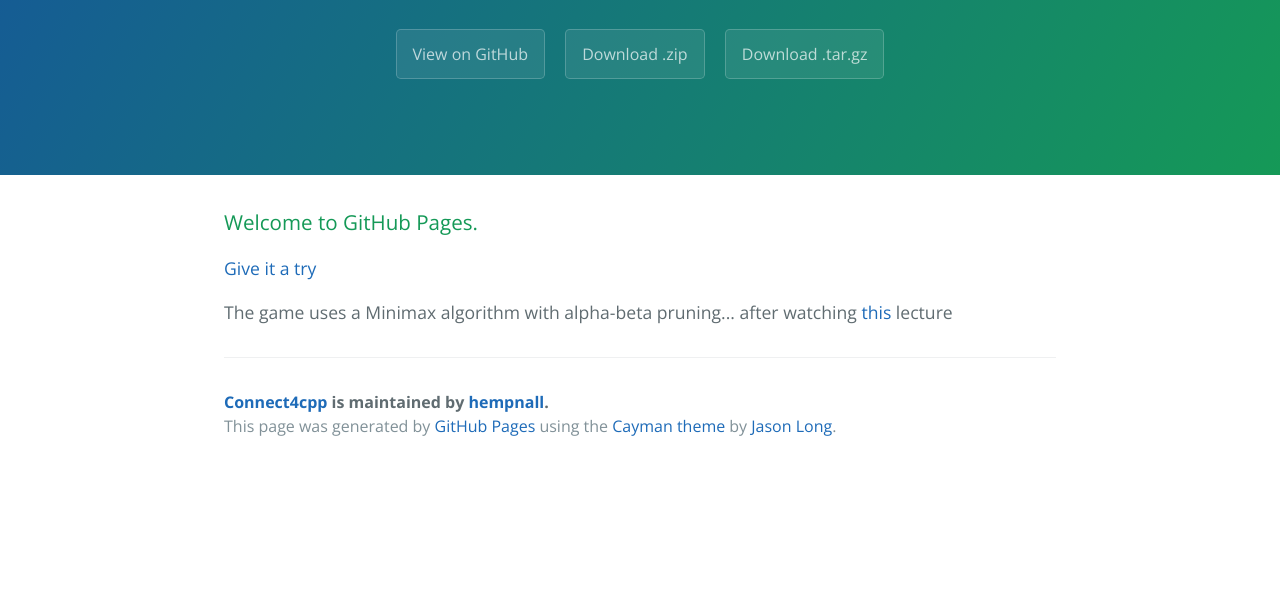
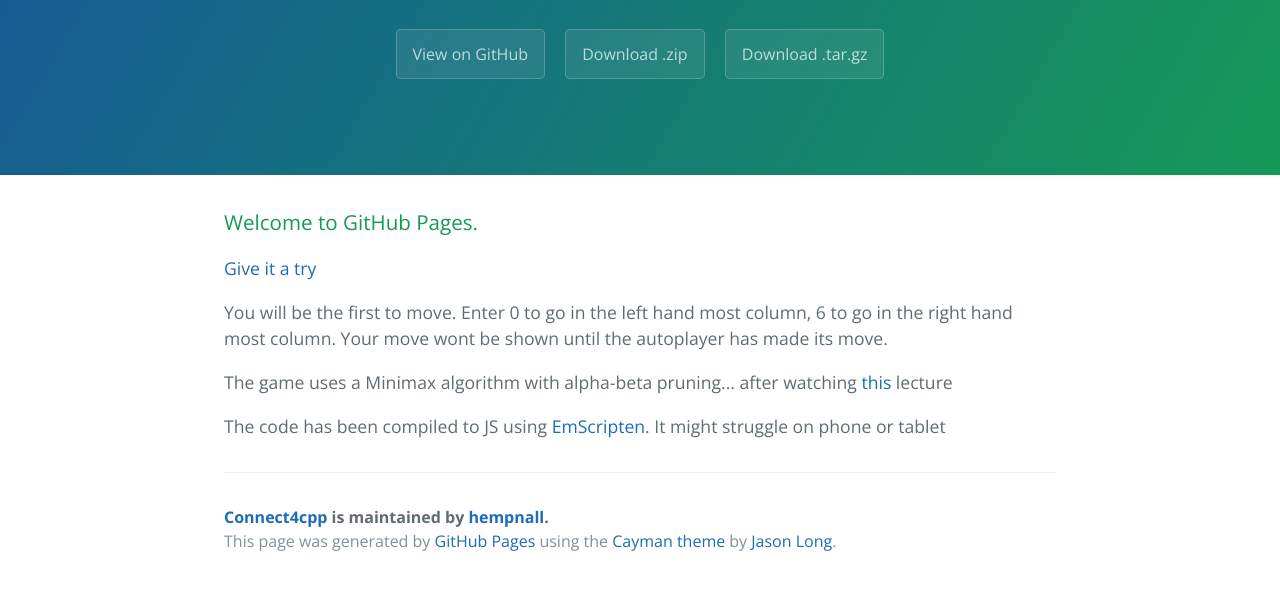
Before and after one commit to hempnall/connect4cpp, a plain HTML site: page index.html in a window 1280 px wide. Shown: the part 208-798 px from the top of the page. Drawn offline with nearby package versions, Linux system fonts and the light colour scheme.

Commit message:
Update index.html

```diff
--- a/index.html
+++ b/index.html
@@ -24,8 +24,14 @@
 
 <p>
 <a href="play/index.html">Give it a try</a>
+<p>
+  You will be the first to move. Enter 0 to go in the left hand most column, 6 to go in the right hand most column.
+  Your move wont be shown until the autoplayer has made its move.
+</p>
 
 <p>The game uses a Minimax algorithm with alpha-beta pruning... after watching <a href="https://www.youtube.com/watch?v=STjW3eH0Cik">this</a> lecture</p>
+
+<p>The code has been compiled to JS using <a href="http://kripken.github.io/emscripten-site/">EmScripten</a>. It might struggle on phone or tablet</p>
 
       <footer class="site-footer">
         <span class="site-footer-owner"><a href="https://github.com/hempnall/connect4cpp">Connect4cpp</a> is maintained by <a href="https://github.com/hempnall">hempnall</a>.</span>
```
